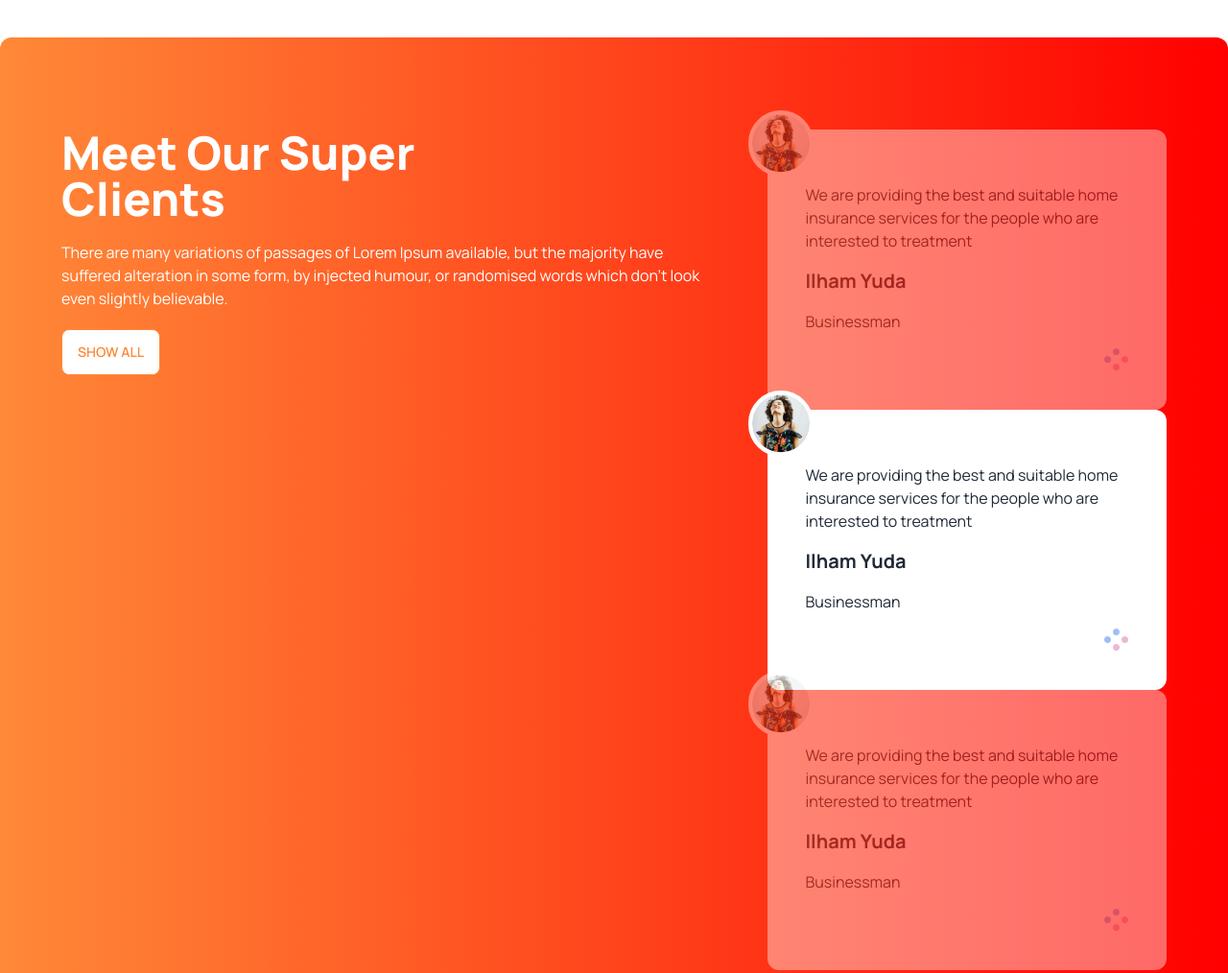
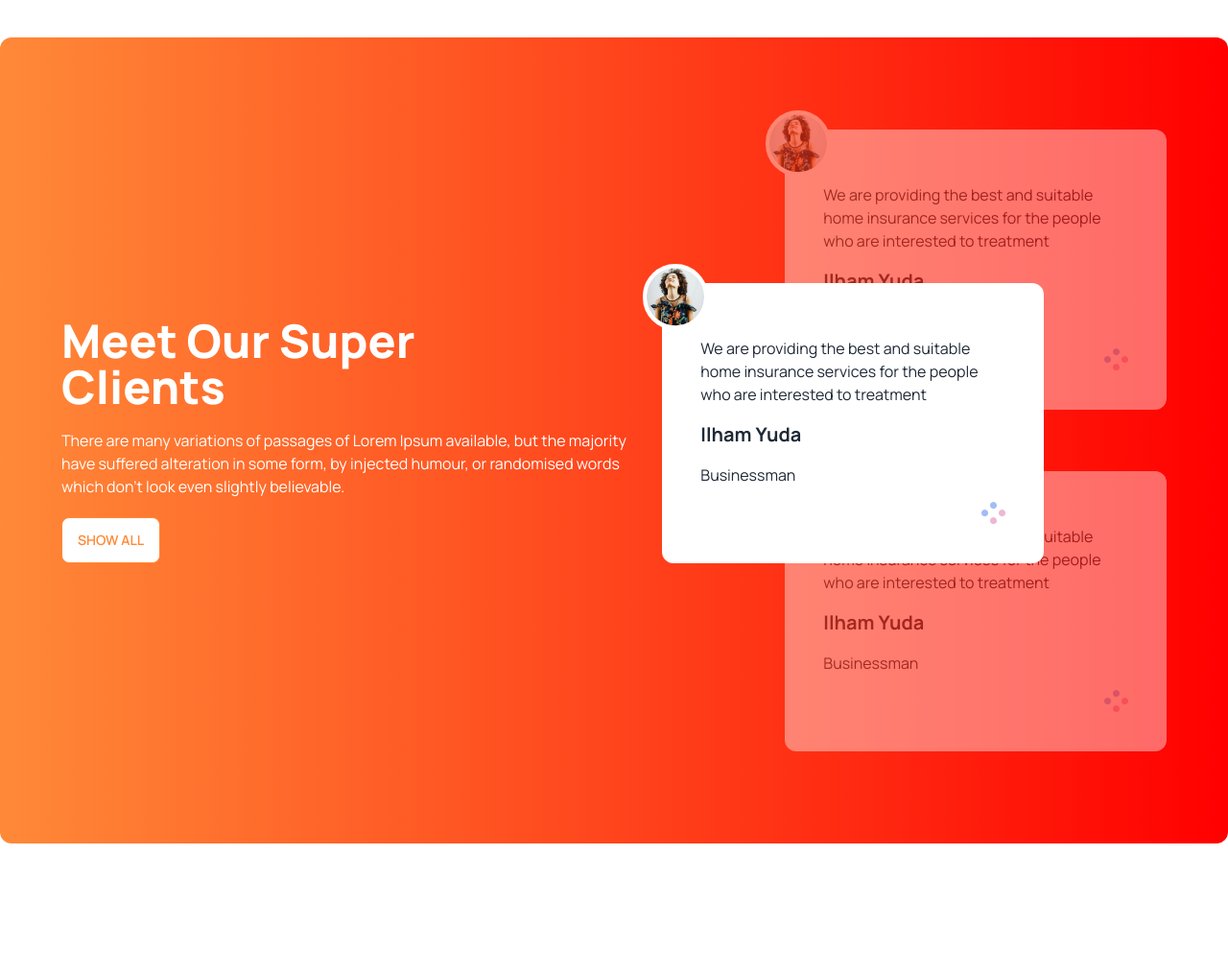
Before and after one commit to DipuHaider/PH_B8_M3_Practice_Tea_house, a plain HTML site: page index.html in a window 1280 px wide. Shown: the part 1740-2754 px from the top of the page at 96% size. After the commit the page ends 2715 px from the top, so only its background shows below. Drawn offline with nearby package versions, Linux system fonts and the light colour scheme.

Commit message:
Update review section

```diff
--- a/index.html
+++ b/index.html
@@ -140,15 +140,17 @@
 
         <!-- Clients -->
         <section class="my-24 flex flex-col lg:flex-row gap-12 px-16 py-24 rounded-xl bg-gradient-to-r from-tea-bg1 to-tea-bg2">
-            <div class="space-y-5">
-                <h3 class="text-5xl font-extrabold text-white">Meet Our Super <br>Clients</h3>
-                <p class="text-white font-normal">There are many variations of passages of Lorem Ipsum available, but the majority have suffered alteration in some form, by injected humour, or randomised words which don't look even slightly believable. </p>
-                <button class="btn btn-primary bg-white  border-tea-bg1 text-tea-bg1">Show All</button>
+            <div class="flex items-center">
+                <div class="space-y-5 lg:pr-28">
+                    <h3 class="text-5xl font-extrabold text-white">Meet Our Super <br>Clients</h3>
+                    <p class="text-white font-normal">There are many variations of passages of Lorem Ipsum available, but the majority have suffered alteration in some form, by injected humour, or randomised words which don't look even slightly believable. </p>
+                    <button class="btn btn-primary bg-white  border-tea-bg1 text-tea-bg1">Show All</button>
+                </div>
             </div>
             <!-- review container -->
-            <div>
+            <div class="relative">
                 <!-- review next-->
-                <div class="relative p-10 bg-white rounded-xl space-y-4 opacity-40">
+                <div class="relative z-10 p-10 bg-white rounded-xl space-y-4 opacity-40 mb-16">
                     <img class="absolute -left-5 -top-5 border-4 border-white rounded-full bg-white" src="./images/client.png" alt="">
                     <p class="tea-light text-base font-normal">We are providing the best and suitable home insurance services for the people who are interested to treatment</p>
                     <h4 class="text-xl font-bold mt-4">Ilham Yuda</h4>
@@ -159,7 +161,7 @@
                 </div>
 
                 <!-- review current-->
-                <div class="relative p-10 bg-white rounded-xl space-y-4">
+                <div class="absolute z-20 lg:w-full top-40 lg:-left-32 p-10 bg-white rounded-xl space-y-4">
                     <img class="absolute -left-5 -top-5 border-4 border-white rounded-full bg-white" src="./images/client.png" alt="">
                     <p class="tea-light text-base font-normal">We are providing the best and suitable home insurance services for the people who are interested to treatment</p>
                     <h4 class="text-xl font-bold mt-4">Ilham Yuda</h4>
@@ -170,7 +172,7 @@
                 </div>
 
                 <!-- review previous-->
-                <div class="relative p-10 bg-white rounded-xl space-y-4 opacity-40">
+                <div class="relative z-10 p-10 bg-white rounded-xl space-y-4 opacity-40">
                     <img class="absolute -left-5 -top-5 border-4 border-white rounded-full bg-white" src="./images/client.png" alt="">
                     <p class="tea-light text-base font-normal">We are providing the best and suitable home insurance services for the people who are interested to treatment</p>
                     <h4 class="text-xl font-bold mt-4">Ilham Yuda</h4>
```
